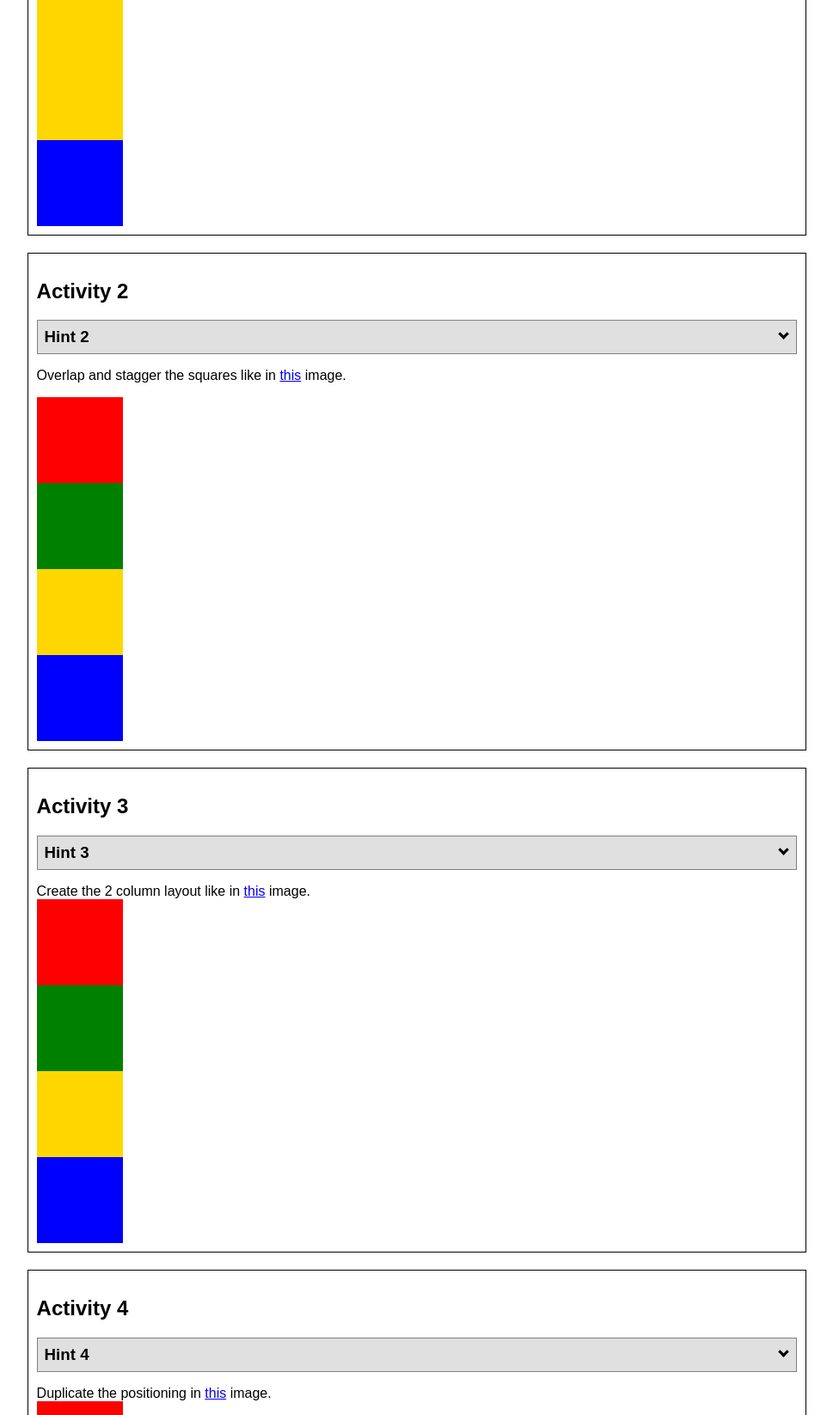
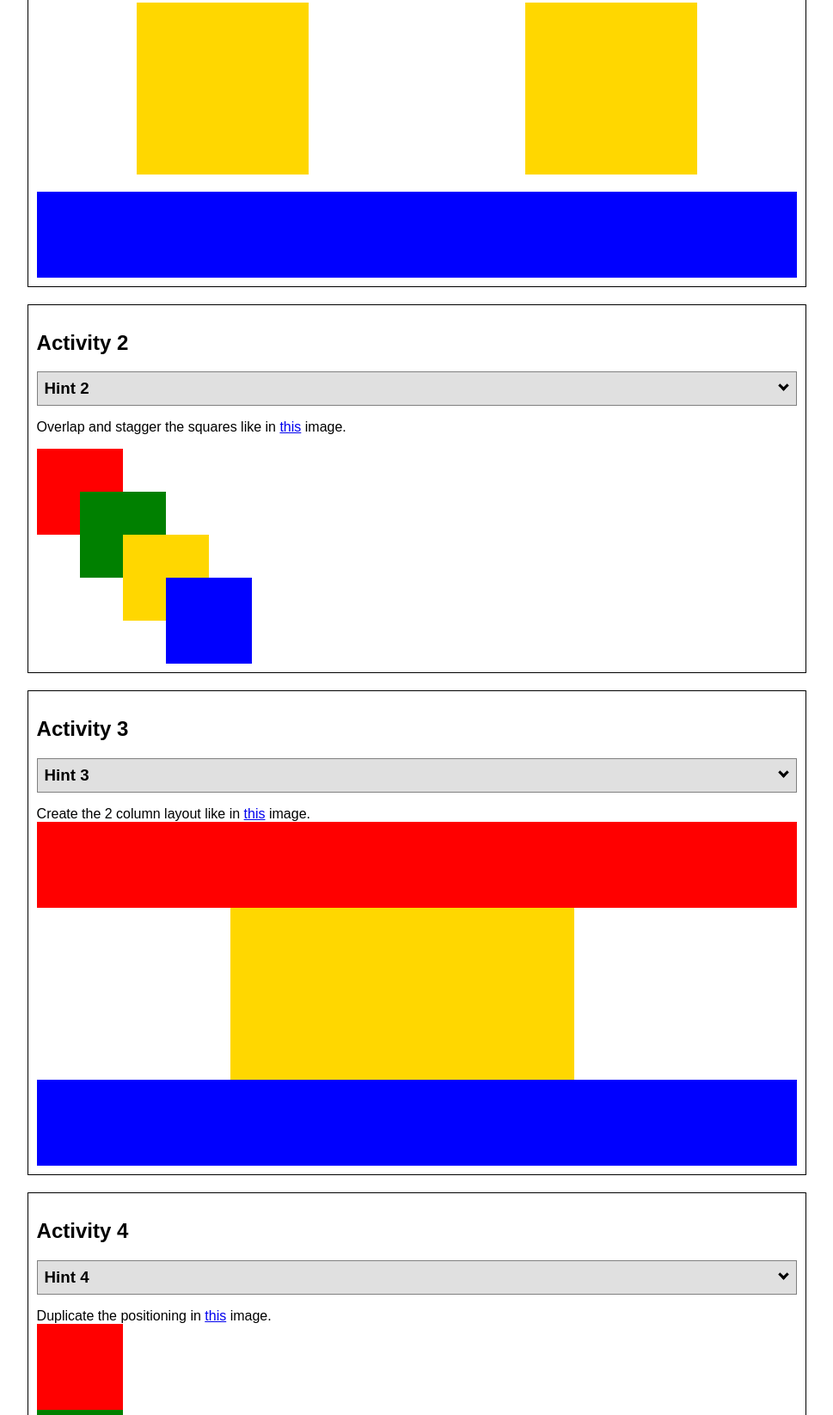
Before and after one commit to JuliaRitchie/WDD130, a plain HTML site: page positioning/positioning.html in a window 1280 px wide. Shown: the part 654-2300 px from the top of the page at 86% size, without its empty margins (155-1124 px from the left). Drawn offline with Linux system fonts and the light colour scheme.

Commit message:
commit on 'master'

```diff
--- a/positionstyles.css
+++ b/positioning/positionstyles.css
@@ -2,33 +2,39 @@
 /* Activity 1 styles */
 .content1 {
   /* This is the parent of the activity 1 boxes. */
-
+  display: grid;
+  grid-template-columns: 1fr 1fr;
+  justify-items: center;
+  grid-gap: 20px;
 }
 .red1 {
-  width: 100px;
+  width: 100%;
   height: 100px;
   background-color: red;
+  grid-column: 1/3;
+  }
 
-}
 .green1 {
-  width: 100px;
-  height: 100px;
+  width: 200px;
+  height: 200px;
   background-color: green;
 
 }
 .yellow1 {
-  width: 100px;
-  height: 100px;
+  width: 200px;
+  height: 200px;
   background-color: gold;
 }
 .blue1 {
-  width: 100px;
+  width: 100%;
   height: 100px;
   background-color: blue;
+  grid-column: 1/3;
 }
 /* Activity 2 styles */
 .content2 {
   /* This is the parent of the activity 2 boxes. */
+
 }
 .red2 {
   width: 100px;
@@ -39,40 +45,52 @@
   width: 100px;
   height: 100px;
   background-color: green;
+  margin-top: -50px;
+  margin-left: 50px;
 }
 .yellow2 {
   width: 100px;
   height: 100px;
   background-color: gold;
+  margin-top: -50px;
+  margin-left: 100px;
 }
 .blue2 {
   width: 100px;
   height: 100px;
   background-color: blue;
+  margin-top: -50px;
+  margin-left: 150px;
 }
 /* Activity 3 styles */
 .content3 {
   /* This is the parent of the activity 3 boxes. */
+  display: grid;
+  grid-template-columns: 1fr 3fr 1fr;
+  grid-column-gap: 5em;
 }
 .red3 {
-  width: 100px;
+  width: 100%;
   height: 100px;
   background-color: red;
+  grid-column: 1/4;
+
 }
 .green3 {
-  width: 100px;
-  height: 100px;
+  width: 00px;
+  height: 200px;
   background-color: green;
 }
 .yellow3 {
-  width: 100px;
-  height: 100px;
+  width: 400px;
+  height: 200px;
   background-color: gold;
 }
 .blue3 {
-  width: 100px;
+  width: 100%;
   height: 100px;
   background-color: blue;
+  grid-column: 1/4;
 }
 /* Activity 4 styles */
 .content4 {
```
Also changed, not shown: learning/layout-practice/index.html (added, +15 -0 lines), learning/layout-practice/styles/styles.css (added, +8 -0 lines), learning/layout-practice/images/w06_cherries.png (added), positioning/index.html (renamed from index.html), positioning/positioning.html (renamed from positioning.html).
